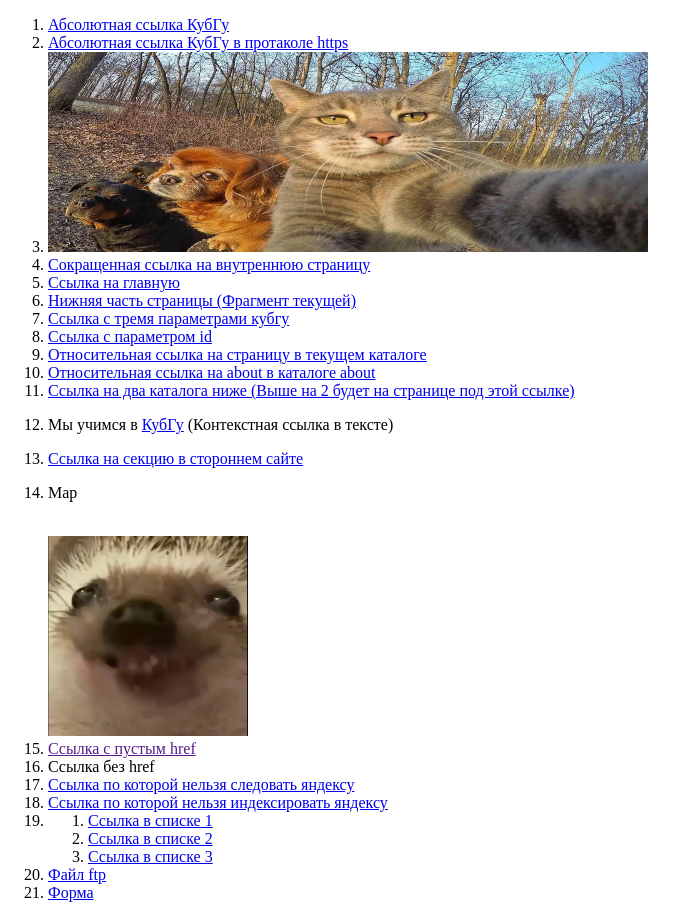
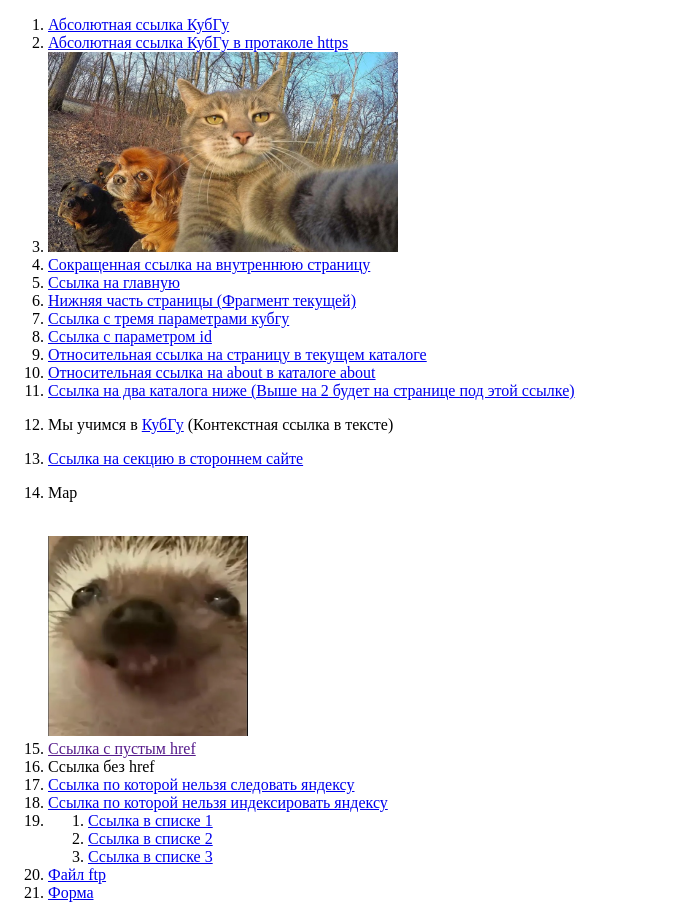
Before and after one commit to ashwh1te/fl, a plain HTML site: page index.html in a window 1280 px wide. Shown: the whole page, without its empty margins (0-687 px from the left). Drawn offline with Linux system fonts and the light colour scheme.

Commit message:
index.html

```diff
--- a/index.html
+++ b/index.html
@@ -9,7 +9,7 @@
 <ol>
     <li><a href="http://kubsu.ru/">Абсолютная ссылка КубГу</a></li>
     <li><a href="https://kubsu.ru/">Абсолютная ссылка КубГу в протаколе https</a></li>
-    <li><a href="https://youtu.be/A-BaM9OMsVg?si=_MskNYs1DyC41dOi"><img src="images/meow.jpg" alt="Кот" style="width: 600px; height: 200px"></a></li>
+    <li><a href="https://youtu.be/A-BaM9OMsVg?si=_MskNYs1DyC41dOi"><img src="images/meow.jpg" alt="Кот" style="width: 350px; height: 200px"></a></li>
     <li><a href="/page2.html">Сокращенная ссылка на внутреннюю страницу</a></li>
     <li><a href="./index.html">Ссылка на главную</a></li>
     <li><a href="#bottom">Нижняя часть страницы (Фрагмент текущей)</a></li>
```
